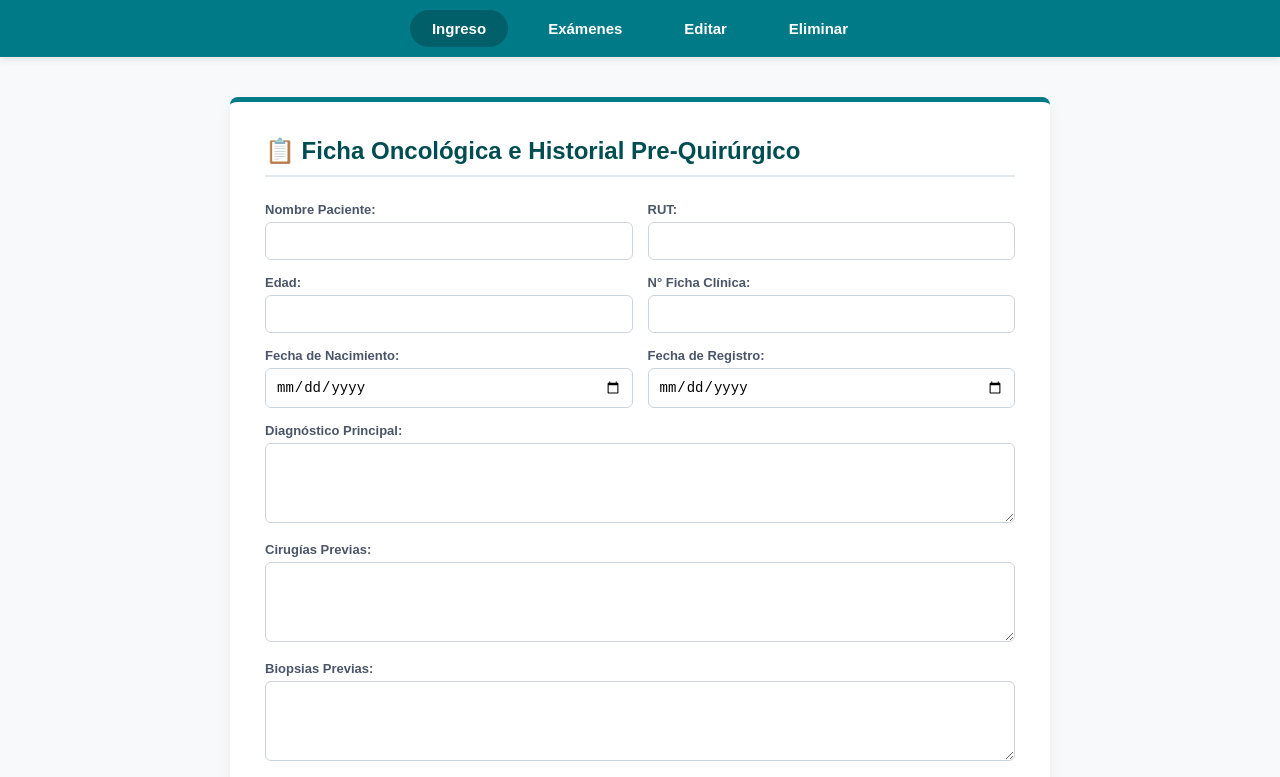
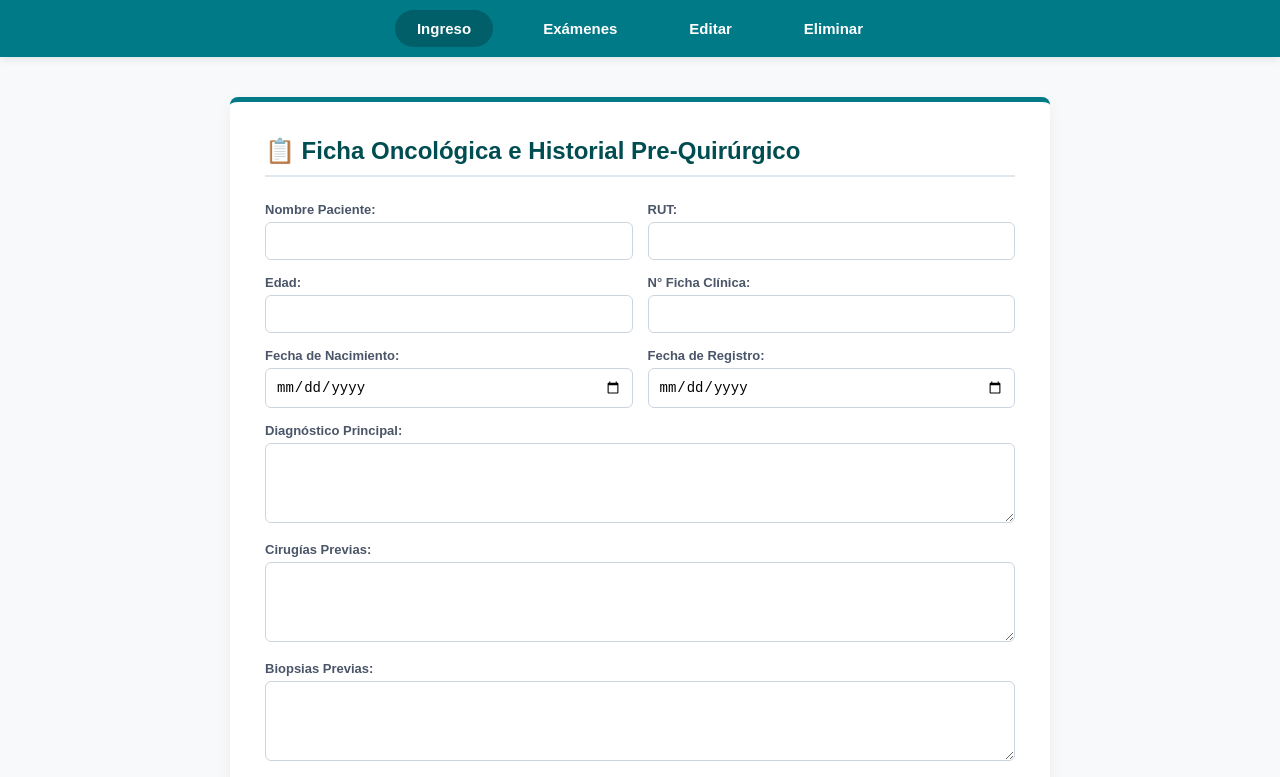
Before and after one commit to AduhartC/paciente, a website: page public/index.html in a window 1280 px wide. Shown: the top 777 px of the page. Drawn offline with Linux system fonts and the light colour scheme.

```diff
--- a/public/styles.css
+++ b/public/styles.css
@@ -14,7 +14,7 @@
     justify-content: center;
     align-items: center;
     flex-wrap: wrap;   /* 🔥 CLAVE: permite salto de línea */
-    gap: 8px;
+    gap: 18px;
     padding: 10px 10px;
     box-shadow: 0 2px 8px rgba(0,0,0,0.1);
     position: sticky;
```
